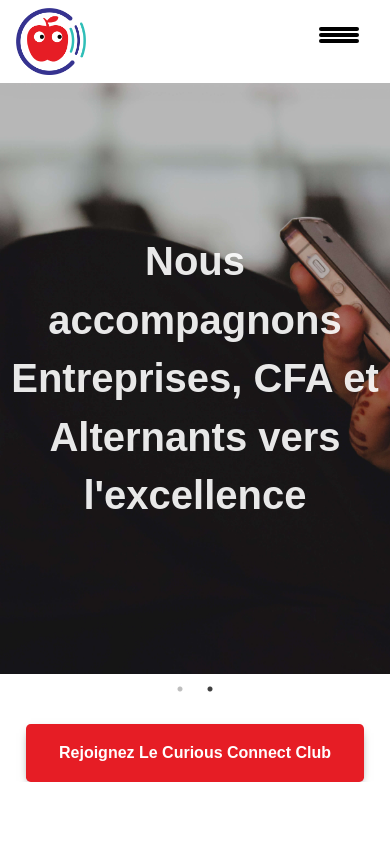
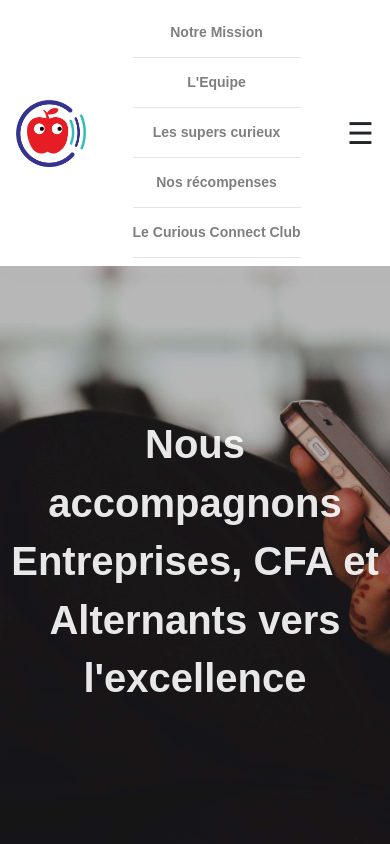
Before and after one commit to Curious-Connect/curious-connect, a React (Create React App) app: page / in a window 390 px wide. Shown: the top 844 px of the page. Built offline with nearby package versions, Linux system fonts and the light colour scheme.

Commit message:
navbar fixed

```diff
--- a/package.json
+++ b/package.json
@@ -5,8 +5,12 @@
   "dependencies": {
     "axios": "^0.19.0",
     "dotenv": "^8.2.0",
+    "mdbreact": "^4.23.1",
     "react": "^16.10.2",
+    "react-burger-menu": "^2.6.13",
     "react-dom": "^16.10.2",
+    "react-hamburger-menu": "^1.1.1",
+    "react-responsive": "^8.0.1",
     "react-router-dom": "^5.1.2",
     "react-scripts": "3.2.0",
     "react-slick": "^0.25.2",
--- a/src/components/Nav.js
+++ b/src/components/Nav.js
@@ -1,77 +1,56 @@
-import React from 'react';
+import React, { Component } from 'react'
 import "../stylesheets/Nav.css";
+import MediaQuery from 'react-responsive'
 
-export default function Nav() {
+export default class Nav extends Component {
+
+  constructor(props) {
+    super(props)
+    this.state = {
+      hamburgerMenuDisplayed: true,
+      hamburgerMenuOpen: false
+    }
+
+    this.toggleHamburgerMenu = this.toggleHamburgerMenu.bind(this)
+
+  }
+
+  toggleHamburgerMenu () {
+    this.setState({hamburgerMenuOpen: !this.state.hamburgerMenuOpen})
+  }
+
+  render() {
     return (
-    // <nav>
-    //   <div className="logo" >
-    //       <img src="images/logo3.png" alt="Curious Connect Logo"/>
-    //   </div>
-    //   <ul className="nav-list">
-    //       <li className="nav-item">
-    //           <a className="nav-link" href="#adn">
-    //               Notre Mission
-    //           </a>
-    //       </li>
-    //       <li className="nav-item">
-    //           <a className="nav-link" href="#team">
-    //               L'Equipe
-    //           </a>
-    //       </li>
-    //       <li className="nav-item">
-    //           <a className="nav-link" href="#partners">
-    //               Les Supers Curieux
-    //           </a>
-    //       </li>
-    //       <li className="nav-item">
-    //           <a className="nav-link" href="#rewards">
-    //               Nos Récompenses
-    //           </a>
-    //       </li>
-    //       <li className="nav-item">
-    //           <a className="nav-link" href="#contact">
-    //               Curious Connect Club
-    //           </a>
-    //       </li>
-    //   </ul>
-    // </nav>
       <nav className="navbar navbar-expand-lg navbar--bold navbar-light">
         <div className="container">
           {/* Brand/Logo */}
-        <img src="images/old_images/logo3.png" style={{width: 70, height: 67}} alt="logo Curious Connect"/>
-        {/* Navbar toggler */}
-        <div className="d-inline-block">
-          <button className="navbar-toggler hamburger hamburger-js hamburger--spring" type="button" data-toggle="collapse" data-target="#navbar_main" aria-controls="navbarsExampleDefault" aria-expanded="false" aria-label="Toggle navigation">
-            <span className="hamburger-box">
-              <span className="hamburger-inner"></span>
-            </span>
-          </button>
-        </div>
+          <img className="nav-logo" src="images/old_images/logo3.png" style={{width: 70, height: 67}} alt="logo Curious Connect"/>
 
+          <MediaQuery minDeviceWidth={800}>
             {/* Navbar links */}
-        <div className="collapse navbar-collapse align-items-center justify-content-end" id="navbar_main">
+            <div className="">
               <ul className="navbar-nav">
-            <li className="nav-item dropdown megamenu">
+                <li className="nav-item">
                   <a className="nav-link" href="#mission">
                     Notre Mission
                   </a>
                 </li>
-            <li className="nav-item dropdown megamenu">
+                <li className="nav-item">
                   <a className="nav-link" href="#team">
                     L'Equipe
                   </a>
                 </li>
-            <li className="nav-item dropdown megamenu">
+                <li className="nav-item">
                   <a className="nav-link" href="#partners">
                     Les supers curieux
                   </a>
                 </li>
-            <li className="nav-item dropdown megamenu">
+                <li className="nav-item">
                   <a className="nav-link" href="#rewards">
                     Nos récompenses
                   </a>
                 </li>
-            <li className="nav-item dropdown megamenu">
+                <li className="nav-item">
                   <a className="nav-link" href="#contact">
                     Le Curious Connect Club
                   </a>
@@ -79,8 +58,54 @@ export default function Nav() {
               </ul>
             </div>
             {/* <!-- End of Navbar links  --> */}
+          </MediaQuery>
+
+          <MediaQuery maxDeviceWidth={800}>
+            <span style={{fontSize:"30px", cursor:"pointer"}}
+            className={this.state.hamburgerMenuOpen ? "hamburger-menu-closed" : "hamburger-menu"}
+            onClick={this.toggleHamburgerMenu}>
+              &#9776;
+            </span>
+
+            <div className={this.state.hamburgerMenuOpen ? "close-btn" : "close-btn-hidden"}
+            onClick={this.toggleHamburgerMenu}>
+              &times;
+            </div>
+
+            <div className={this.state.hamburgerMenuOpen ? "mobile-nav" : "hidden-mobile-nav"} >
+              <ul className="navbar-nav">
+                <li className="nav-item">
+                  <a className="nav-link" href="#mission" onClick={this.toggleHamburgerMenu}>
+                    Notre Mission
+                  </a>
+                </li>
+                <li className="nav-item">
+                  <a className="nav-link" href="#team" onClick={this.toggleHamburgerMenu}>
+                    L'Equipe
+                  </a>
+                </li>
+                <li className="nav-item">
+                  <a className="nav-link" href="#partners" onClick={this.toggleHamburgerMenu}>
+                    Les supers curieux
+                  </a>
+                </li>
+                <li className="nav-item">
+                  <a className="nav-link" href="#rewards" onClick={this.toggleHamburgerMenu}>
+                    Nos récompenses
+                  </a>
+                </li>
+                <li className="nav-item">
+                  <a className="nav-link" href="#contact" onClick={this.toggleHamburgerMenu}>
+                    Le Curious Connect Club
+                  </a>
+                </li>
+              </ul>
+            </div>
+          </MediaQuery>
+
         </div>
         {/* <!-- End of navbar container --> */}
       </nav>
     )
   }
+}
--- a/src/components/Team.js
+++ b/src/components/Team.js
@@ -31,7 +31,7 @@ export default function Team() {
             </div>
             <div className="block-body" style={{textAlign:"center"}}>
               <h3 className="heading heading-5 strong-500" style={{color:"white"}}>Tatijana Rajcic</h3>
-              <h4 className="heading heading-xs strong-400 text-uppercase letter-spacing-2 c-gray-light">Contributrice créative</h4>
+              <h4 className="heading heading-xs strong-400 text-uppercase letter-spacing-2 c-gray-light">Contributrice créative & Dev</h4>
             </div>
           </div>
         </div>
@@ -79,7 +79,7 @@ export default function Team() {
             </div>
             <div className="block-body" style={{textAlign:"center"}}>
               <h3 className="heading heading-5 strong-500" style={{color:"white"}}>Thomas Casca</h3>
-              <h4 className="heading heading-xs strong-400 text-uppercase letter-spacing-2 c-gray-light">Contributeur créatif</h4>
+              <h4 className="heading heading-xs strong-400 text-uppercase letter-spacing-2 c-gray-light">Contributeur créatif & Dev</h4>
             </div>
           </div>
         </div>
--- a/src/stylesheets/Nav.css
+++ b/src/stylesheets/Nav.css
@@ -1,50 +1,17 @@
-/* nav {
-  display:flex;
-  flex-wrap:wrap;
-  align-items: center;
-  height:10%;
-  width: 100%
+.hidden-mobile-nav {
+  display: none
 }
 
-.logo {
-  width: 10%;
-  height:100%;
-  display:flex;
-  align-items: center;
+.hamburger-menu-closed {
+  display:none
 }
 
-.logo img {
-  width: 70px;
+.close-btn-hidden {
+  display:none
 }
 
-nav ul {
-  margin-left:0;
-  margin-right:0;
-  padding-left:0;
-  padding-right:0;
+@media (max-width: 800px) {
+  .mobile-nav {
+    width:100%
+  }
 }
-
-.nav-list {
-  list-style: none;
-  display:flex;
-  margin:0;
-  padding:0;
-  justify-content: space-between;
-  padding-left:0;
-  align-items:start;
-  margin:0
-}
-
-.nav-item {
-  padding-top: 1rem;
-  padding-bottom: 1rem;
-  padding-left: 1rem;
-  padding-right: 1rem;
-  margin-top: 1rem;
-  margin-bottom: 1rem;
-  text-align:start;
-}
-
-.nav-link {
-  text-decoration: none;
-} */
```
Also changed, not shown: src/components/Hamburger.js (added, +62 -0 lines), 1 other file (tests, documents, lock files or other folders). Lines whose indentation alone changed are shown as unchanged.
